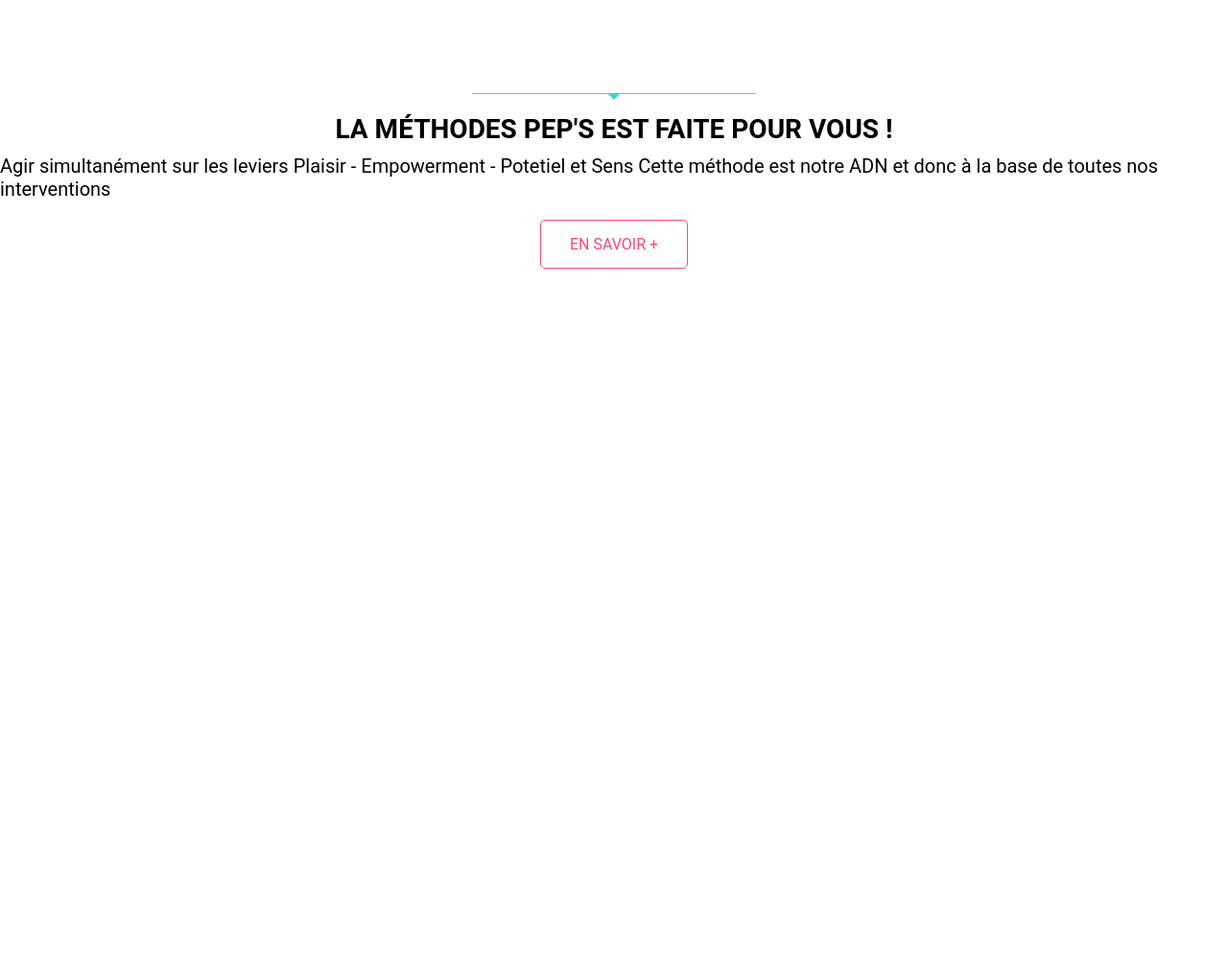
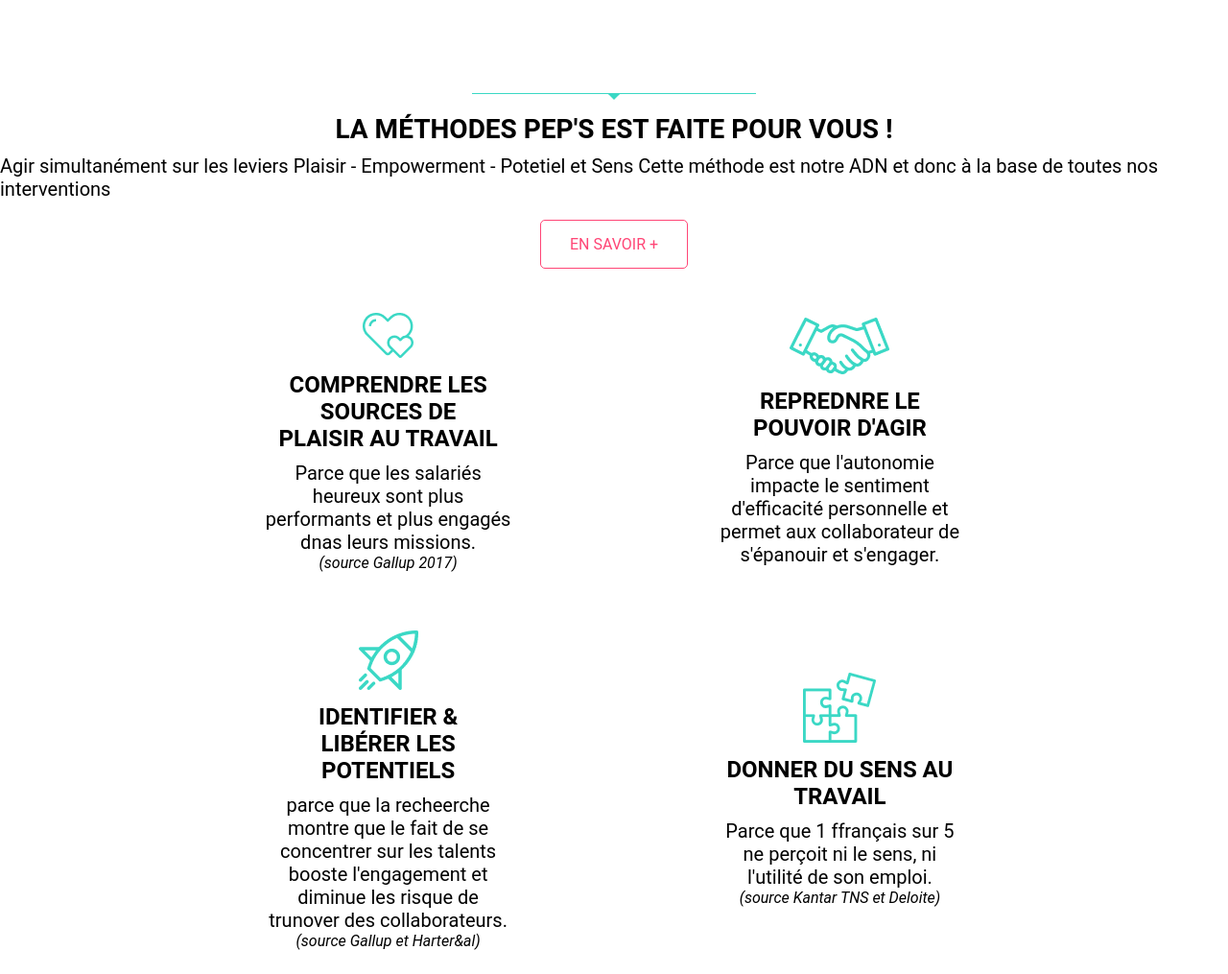
Before and after one commit to Loreshadow/Pep-s-coaching, a plain HTML site: page index.html in a window 1280 px wide. Shown: the part 1242-2257 px from the top of the page at 96% size. Before the commit the page ends 1542 px from the top, so only its background shows below. Drawn offline with Linux system fonts and the light colour scheme; a web font is replaced by a local one.

Commit message:
added method-card

```diff
--- a/assets/css/style.css
+++ b/assets/css/style.css
@@ -130,3 +130,28 @@ p, ul {
     margin: 0 auto;
     margin-top: 8%;
 }
+
+.method-card-container {
+    display: flex;
+    justify-content: center;
+    flex-wrap: wrap;
+    gap: 10px;
+}
+
+.method-card {
+    display: flex;
+    flex-direction: column;
+    justify-content: center;
+    align-items: center;
+    width: 20%;
+    text-align: center;
+    margin: 2%;
+    margin-left: 8%;
+    margin-right: 8%;
+}
+
+
+.sources {
+    font-size: 1rem;
+    font-style: italic;
+}
--- a/index.html
+++ b/index.html
@@ -66,8 +66,41 @@
                 <p>Agir simultanément sur les leviers Plaisir - Empowerment - Potetiel et Sens Cette méthode est notre ADN et donc à la base de toutes nos interventions</p>
                 <a href="" class="cta cta--secondary">en savoir +</a>
             </div>
-            <div class="method-card">
-                <div class="method-card-img-container"></div>
+            <div class="method-card-container">
+                <div class="method-card">
+                    <div class="method-card-img-container">
+                        <img src="assets/img/Frame (3).png" alt="">
+                    </div>
+                    <h3>comprendre les sources de plaisir au travail</h3>
+                    <p>Parce que les salariés heureux sont plus performants et plus engagés dnas leurs missions.</p>
+                    <p class="sources">(source Gallup 2017)</p>
+                </div>
+
+                <div class="method-card">
+                    <div class="method-card-img-container">
+                        <img src="assets/img/Frame (2).png" alt="">
+                    </div>
+                    <h3>Reprednre le pouvoir d'agir</h3>
+                    <p>Parce que l'autonomie impacte le sentiment d'efficacité personnelle et permet aux collaborateur de s'épanouir et s'engager.</p>
+                </div>
+
+                <div class="method-card">
+                    <div class="method-card-img-container">
+                        <img src="assets/img/Frame (1).png" alt="">
+                    </div>
+                    <h3>identifier & libérer les potentiels</h3>
+                    <p>parce que la recheerche montre que le fait de se concentrer sur les talents booste l'engagement et diminue les risque de trunover des collaborateurs.</p>
+                    <p class="sources">(source Gallup et Harter&al)</p>
+                </div>
+
+                <div class="method-card">
+                    <div class="method-card-img-container">
+                        <img src="assets/img/Frame.png" alt="">
+                    </div>
+                    <h3>donner du sens au travail</h3>
+                    <p>Parce que 1 ffrançais sur 5 ne perçoit ni le sens, ni l'utilité de son emploi.</p>
+                    <p class="sources">(source Kantar TNS et Deloite)</p>
+                </div>
             </div>
         </section>
     </main>
```
